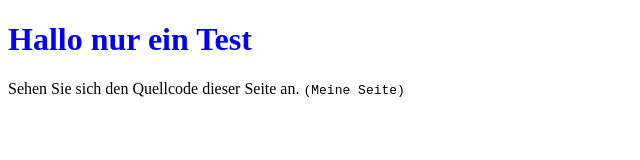
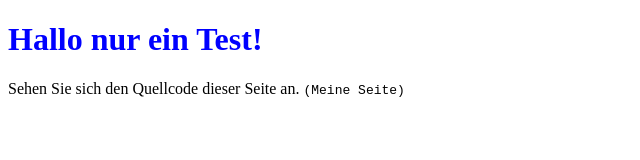
Before and after one commit to SatBar10/HarvardClass, a plain HTML site: page hello.html in a window 1280 px wide. Shown: the full height of the page, 0-640 px from the left. Drawn offline with Linux system fonts and the light colour scheme.

Commit message:
Add Rufzeichen

```diff
--- a/hello.html
+++ b/hello.html
@@ -13,7 +13,7 @@
 
   <body>
     <!-- Sichtbarer Dokumentinhalt im body -->
-    <h1>Hallo nur ein Test</h1>
+    <h1>Hallo nur ein Test!</h1>
     <p>Sehen Sie sich den Quellcode dieser Seite an.
       <kbd>(Meine Seite)</kbd>
     </p>
```
